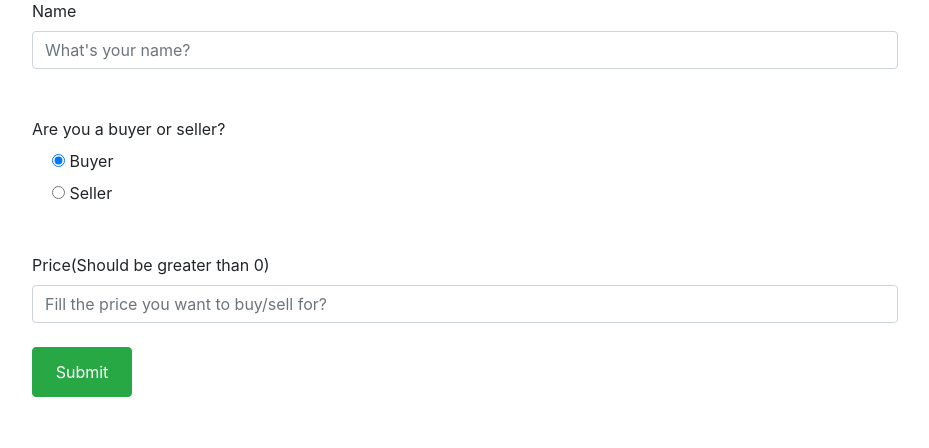
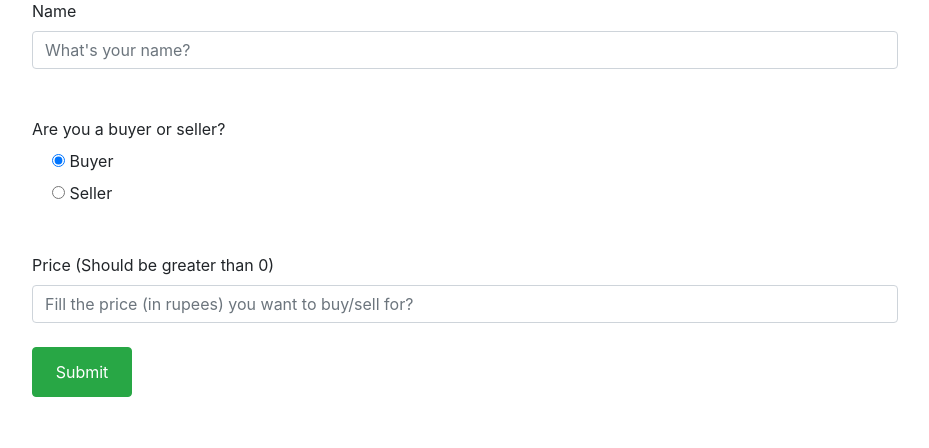
Before and after one commit to Voldemort006/bondevalue, a Flask app: page / in a window 1280 px wide. Shown: the part 95-543 px from the top of the page, without its empty margins (175-1104 px from the left). Run offline with Flask 2, Linux system fonts and the light colour scheme; some libraries are stand-ins or nearby versions.

Commit message:
fixed db issues

```diff
--- a/app.py
+++ b/app.py
@@ -13,6 +13,13 @@ app = Flask(__name__)
 app.config['SQLALCHEMY_DATABASE_URI'] = os.environ.get('DATABASE_URL', 'sqlite:///data.db')
 app.config['SQLALCHEMY_TRACK_MODIFICATIONS'] = False
 app.secret_key = 'siddharth'
+
+
+@app.before_first_request
+def create_tables():
+    from db import db
+    db.init_app(app)
+    db.create_all
 
 @app.route('/', methods=['GET', 'POST'])
 def index():
--- a/form.py
+++ b/form.py
@@ -6,5 +6,5 @@ from wtforms.validators import DataRequired
 class InfoForm(FlaskForm):
     name = StringField("Name", validators=[DataRequired()])
     customer_type = RadioField("Are you a buyer or seller?", choices=[('buyer','Buyer'),('seller','Seller')], default="buyer")
-    price = IntegerField("Price(Should be greater than 0)", validators=[DataRequired()])
+    price = IntegerField("Price (Should be greater than 0)", validators=[DataRequired()])
     submit = SubmitField("Submit")
--- a/templates/form.html
+++ b/templates/form.html
@@ -31,7 +31,7 @@
             {{form.customer_type(class="form-check", type="radio", style="list-style-type:none")}}
             <br />
             {{form.price.label}}
-            {{form.price(id="price", placeholder="Fill the price you want to buy/sell for?", class="form-control")}}
+            {{form.price(id="price", placeholder="Fill the price (in rupees) you want to buy/sell for?", class="form-control")}}
             <br />
             {{form.submit(class="btn btn-success button")}}
             <br />
--- a/uwsgi.ini
+++ b/uwsgi.ini
@@ -2,5 +2,5 @@
 http-socket = :$(PORT)
 master = true
 die-on-term = true
-module = run:app
+module = app:app
 memory-report = true
```
Also changed, not shown: run.py (deleted, +0 -8 lines), data.db.
